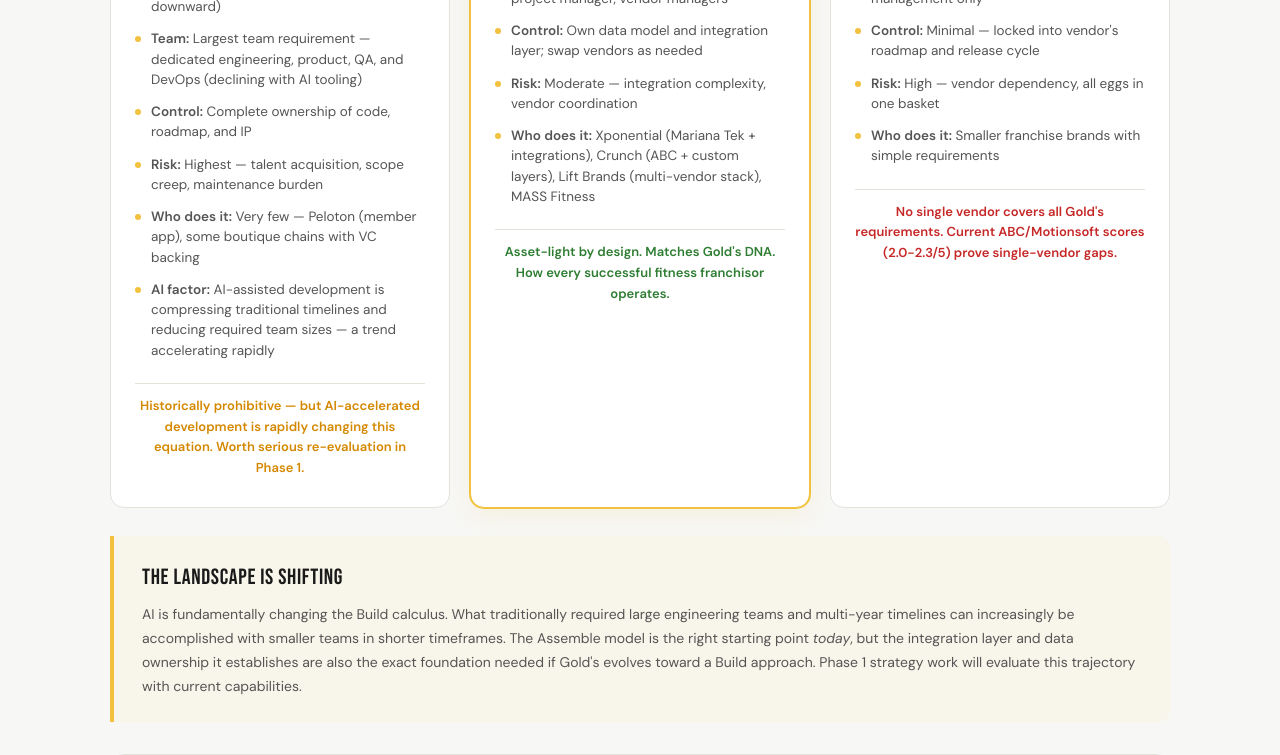
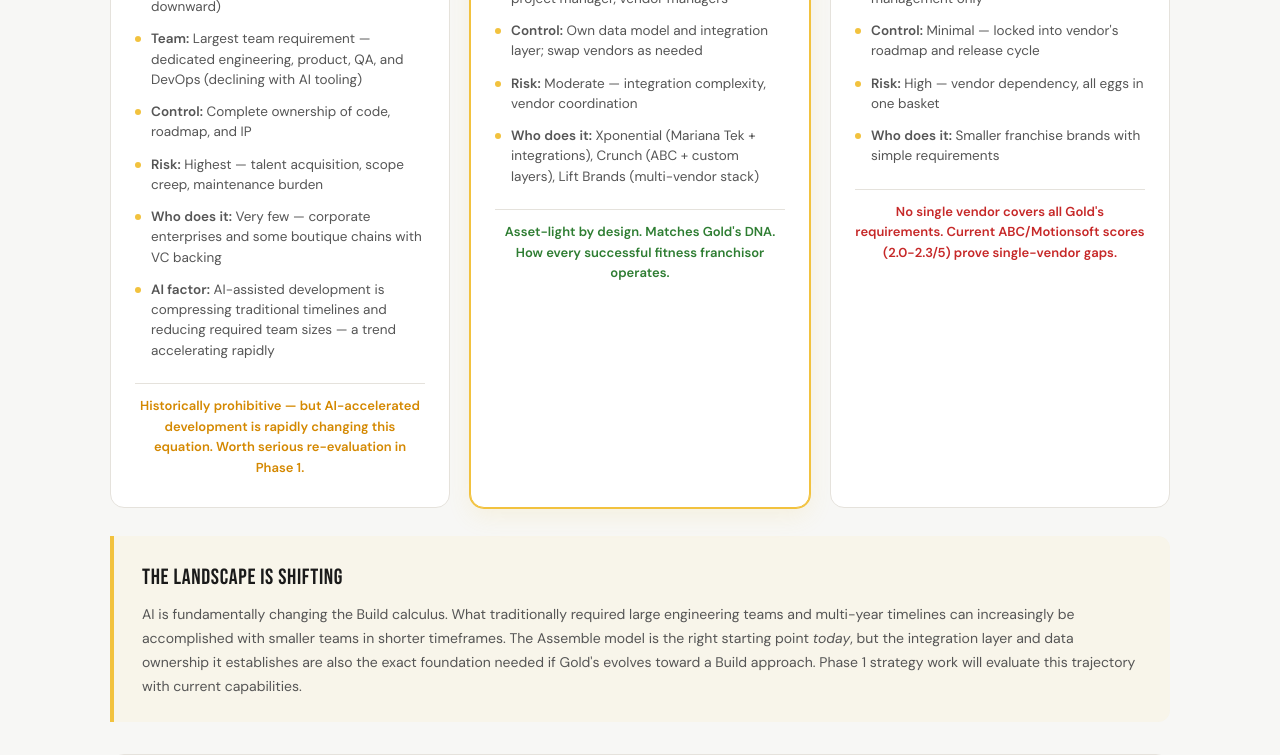
Before and after one commit to mattmasteller/golds-gym-one-system, a plain HTML site: page Deliverables/web/build-assemble-buy.html in a window 1280 px wide. Shown: the part 980-1735 px from the top of the page. Drawn offline with Linux system fonts and the light colour scheme.

Commit message:
Refine "Who does it" descriptions in the "Build" and "Assemble" sections of the HTML file to enhance clarity and accuracy. Update the callout box to reflect the operational models of Xponential Fitness and Lift Brands, emphasizing the asset-light approach and AI-driven development capabilities.

```diff
--- a/Deliverables/web/build-assemble-buy.html
+++ b/Deliverables/web/build-assemble-buy.html
@@ -54,7 +54,7 @@
         <li><strong>Team:</strong> Largest team requirement &mdash; dedicated engineering, product, QA, and DevOps (declining with AI tooling)</li>
         <li><strong>Control:</strong> Complete ownership of code, roadmap, and IP</li>
         <li><strong>Risk:</strong> Highest &mdash; talent acquisition, scope creep, maintenance burden</li>
-        <li><strong>Who does it:</strong> Very few &mdash; Peloton (member app), some boutique chains with VC backing</li>
+        <li><strong>Who does it:</strong> Very few &mdash; corporate enterprises and some boutique chains with VC backing</li>
         <li><strong>AI factor:</strong> AI-assisted development is compressing traditional timelines and reducing required team sizes &mdash; a trend accelerating rapidly</li>
       </ul>
       <div class="verdict" style="color: var(--amber);">Historically prohibitive &mdash; but AI-accelerated development is rapidly changing this equation. Worth serious re-evaluation in Phase 1.</div>
@@ -68,7 +68,7 @@
         <li><strong>Team:</strong> Small team &mdash; integration architect, project manager, vendor managers</li>
         <li><strong>Control:</strong> Own data model and integration layer; swap vendors as needed</li>
         <li><strong>Risk:</strong> Moderate &mdash; integration complexity, vendor coordination</li>
-        <li><strong>Who does it:</strong> Xponential (Mariana Tek + integrations), Crunch (ABC + custom layers), Lift Brands (multi-vendor stack), MASS Fitness</li>
+        <li><strong>Who does it:</strong> Xponential (Mariana Tek + integrations), Crunch (ABC + custom layers), Lift Brands (multi-vendor stack)</li>
       </ul>
       <div class="verdict" style="color: var(--green);">Asset-light by design. Matches Gold's DNA. How every successful fitness franchisor operates.</div>
     </div>
@@ -167,7 +167,7 @@
 
   <div class="callout-box" style="margin-top: 28px;">
     <div class="callout-title">ASSET-LIGHT BY DESIGN</div>
-    <p>The Assemble model requires only a small team &mdash; not the large headcount of a Build approach. Gold's manages vendor relationships and owns the integration strategy, while vendors manage their own infrastructure, support, and product development. This is the same model that Xponential Fitness, Lift Brands, and MASS Fitness use to operate technology platforms across hundreds of locations. Owning the integration layer also positions Gold's to selectively build custom components where vendors fall short &mdash; a capability that becomes increasingly viable as AI-driven development matures.</p>
+    <p>The Assemble model requires only a small team &mdash; not the large headcount of a Build approach. Gold's manages vendor relationships and owns the integration strategy, while vendors manage their own infrastructure, support, and product development. This is the same model that Xponential Fitness and Lift Brands use to operate technology platforms across hundreds of locations. Owning the integration layer also positions Gold's to selectively build custom components where vendors fall short &mdash; a capability that becomes increasingly viable as AI-driven development matures.</p>
   </div>
 </section>
 
```
